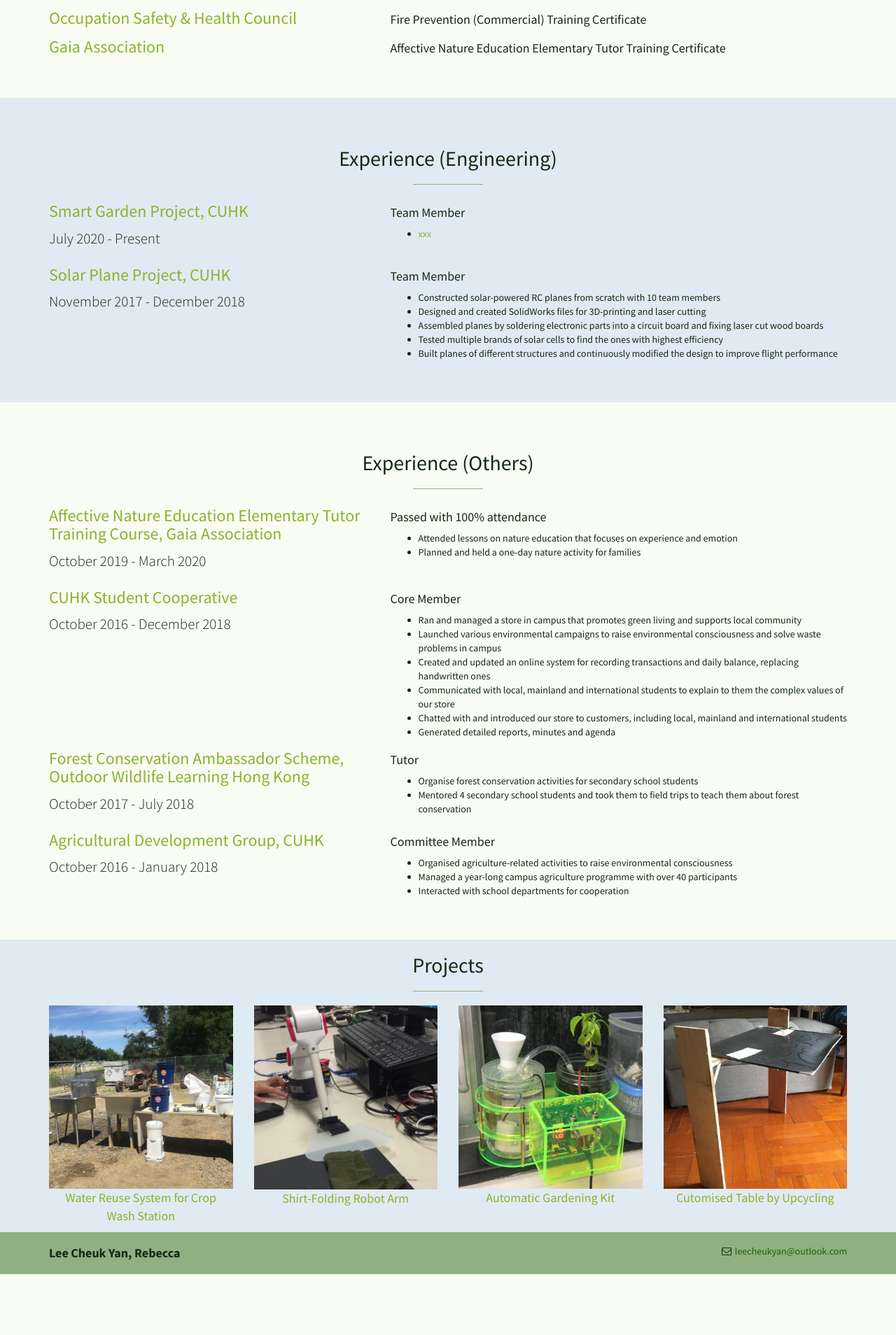
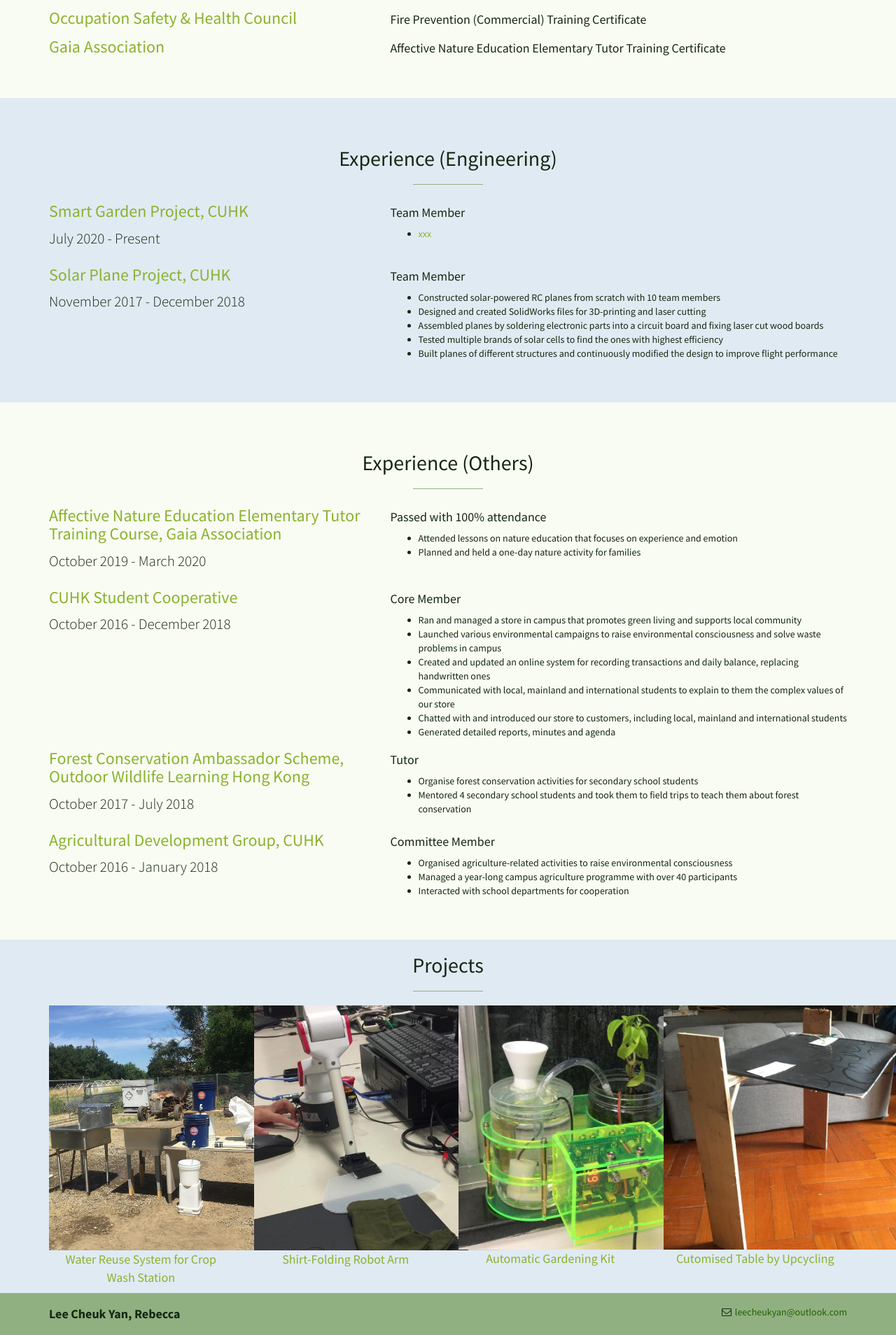
Before and after one commit to leelacceber/stylish-portfolio-jekyll-master, a Jekyll site: the page built from index.html, in a window 1280 px wide. Shown: the part 2272-4180 px from the top of the page at 70% size. Built offline with Jekyll 4.4.1, drawn with Linux system fonts in a browser that asks for light colours; before the commit the page ends 4093 px from its top, so only the background shows below that.

Commit message:
Update stylish-portfolio.css

```diff
--- a/css/stylish-portfolio.css
+++ b/css/stylish-portfolio.css
@@ -49,10 +49,6 @@ a:focus {
 .bg-primary {
     color: #152812;
     background-color: #e0eaf3;
-}
-
-img .img-portfolio {
-    max-width: 350px
 }
 
 /* Custom Button Styles */
@@ -252,6 +248,7 @@ hr.small {
 
 .img-portfolio {
     margin: 0 auto;
+    max-width: 350px;
 }
 
 .img-portfolio:hover {
```
